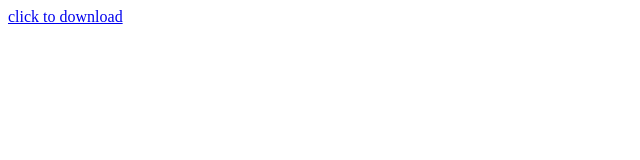
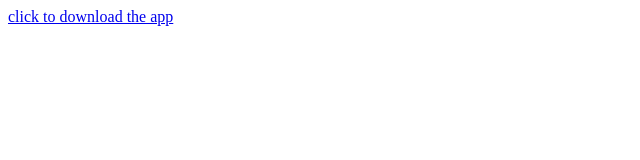
Before and after one commit to wizeewig/MySite, a plain HTML site: page index.html in a window 1280 px wide. Shown: the full height of the page, 0-640 px from the left. Drawn offline with Linux system fonts and the light colour scheme.

```diff
--- a/index.html
+++ b/index.html
@@ -7,6 +7,6 @@
     <title>My Site</title>
 </head>
 <body>
-    <a href="app-debug.apk">click to download</a>
+    <a href="app-debug.apk">click to download the app</a>
 </body>
 </html>
```
